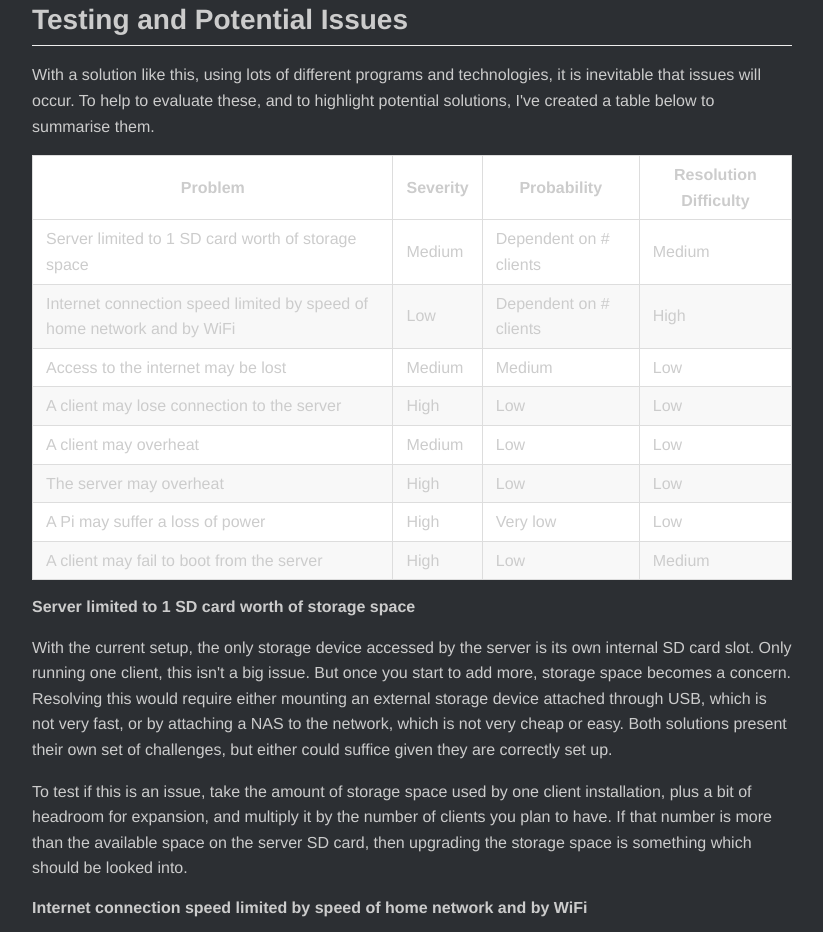
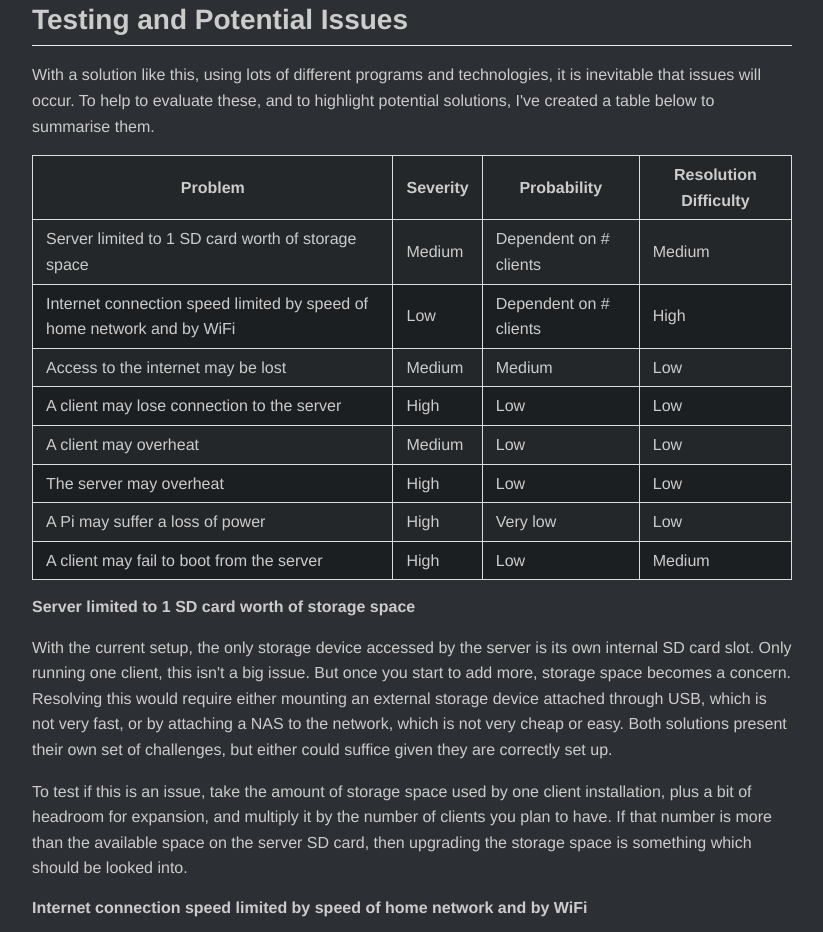
Before and after one commit to jamzss/rpi-network-boot, a plain HTML site: page docs/index.html in a window 1280 px wide. Shown: the part 7681-8613 px from the top of the page, without its empty margins (243-1066 px from the left). Drawn offline with Linux system fonts and the light colour scheme.

Commit message:
Fix table css

```diff
--- a/docs/assets/css/github-markdown-post.css
+++ b/docs/assets/css/github-markdown-post.css
@@ -402,12 +402,12 @@ body {
 }
 
 .markdown-body table tr {
-  background-color: #fff;
+  background-color: #23272a;
   border-top: 1px solid #ccc;
 }
 
 .markdown-body table tr:nth-child(2n) {
-  background-color: #f8f8f8;
+  background-color: #1c1f22;
 }
 
 .markdown-body img {
```
